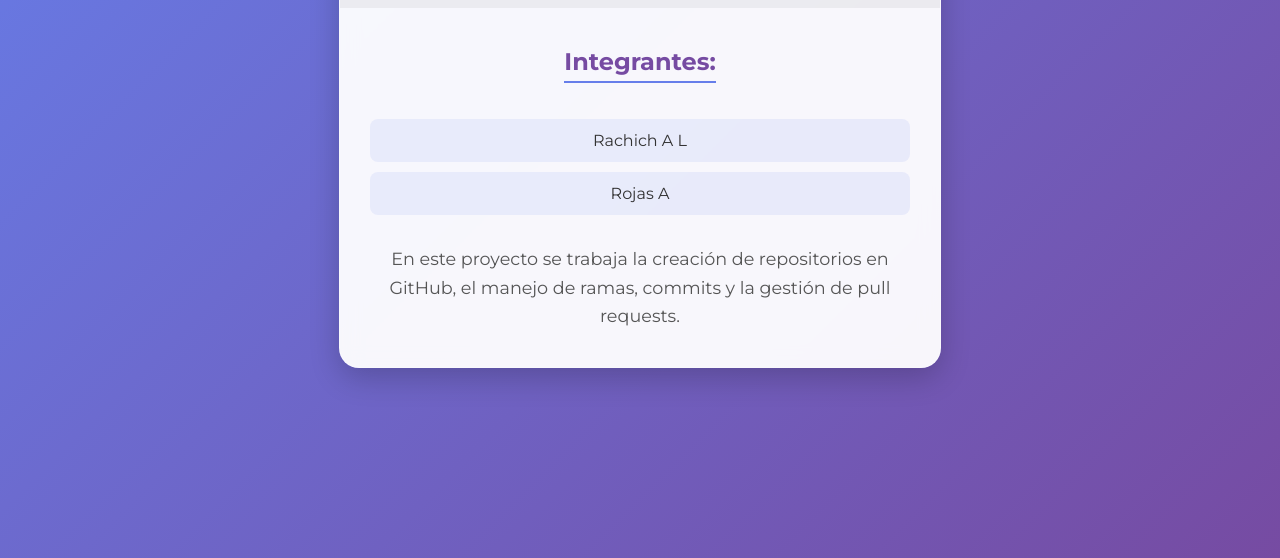
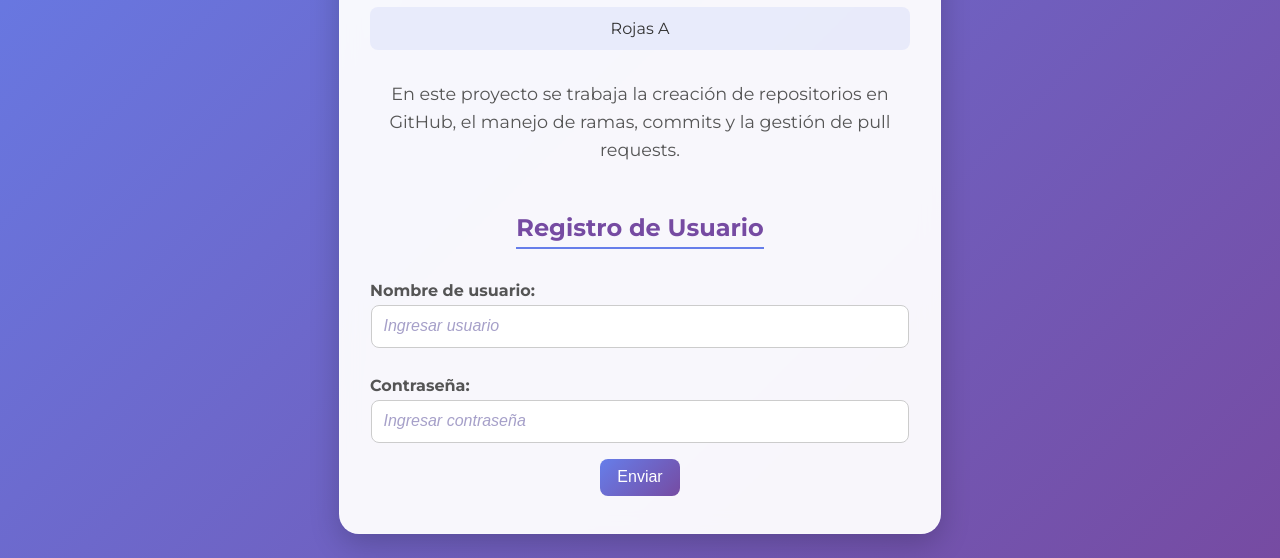
Before and after one commit to ayelen-rojas/PFO1_DevOps, a plain HTML site: page index.html in a window 1280 px wide. Shown: the part 282-840 px from the top of the page. Drawn offline with Linux system fonts and the light colour scheme.

Commit message:
Agregado de datos personales

```diff
--- a/index.html
+++ b/index.html
@@ -24,10 +24,23 @@
             </ul>
 
             <p>En este proyecto se trabaja la creación de repositorios en GitHub, el manejo de ramas, commits y la gestión de pull requests.</p>
+        <section class="form-container">
+            <h2>Registro de Usuario</h2>
+            <form id="form-perfil">
+                <label for="user">Nombre de usuario:</label>
+                <input type="text" id="user" name="user" placeholder="Ingresar usuario" required>
+
+                <label for="password">Contraseña:</label>
+                <input type="password" id="password" name="password" placeholder="Ingresar contraseña" required>
+
+                <button type="submit">Enviar</button>
+            </form>
+            <p id="respuesta"></p>
+        </section>
 
         </div>
     </main>
 
 </body>
-
+<script src="script.js"></script>
 </html>
--- /dev/null
+++ b/script.js
@@ -0,0 +1,19 @@
+const form = document.getElementById("form-perfil");
+
+form.addEventListener("submit", function (e) {
+	e.preventDefault();
+	const data = new FormData(form);
+
+	fetch("perfil.php", {
+		method: "POST",
+		body: data,
+	})
+		.then((res) => res.text())
+		.then((msg) => {
+			document.getElementById("respuesta").innerText = msg;
+		})
+		.catch((err) => {
+			document.getElementById("respuesta").innerText =
+				"Error en la comunicación con el servidor.";
+		});
+});
--- a/style.css
+++ b/style.css
@@ -76,7 +76,71 @@ li:hover {
     color: #555;
 }
 
+/* --- Formulario  --- */
+.form-container {
+    margin-top: 1.8rem;
+    text-align: center;
+    /* centramos todo el contenido */
+}
 
+.form-container h3 {
+    color: #3f3c64;
+    margin-bottom: 1rem;
+    font-size: 1.4em;
+    text-align: center;
+    /* centramos el título */
+}
+
+.form-container label {
+    display: block;
+    margin: 0.8rem 0 0.3rem;
+    font-weight: 600;
+    color: #555;
+    text-align: left;
+}
+
+.form-container input {
+    width: 95%;
+    padding: 0.7rem;
+    border: 1px solid #ccc;
+    border-radius: 8px;
+    font-size: 1rem;
+    margin-bottom: 1rem;
+    transition: border-color 0.2s ease-in-out, box-shadow 0.2s ease-in-out;
+}
+
+.form-container input:focus {
+    border-color: #667eea;
+    box-shadow: 0 0 5px rgba(102, 126, 234, 0.4);
+    outline: none;
+}
+
+.form-container input::placeholder {
+    color: #a6a0c9;
+    font-style: italic;
+}
+
+.form-container button {
+    background: linear-gradient(135deg, #667eea, #764ba2);
+    color: #fff;
+    border: none;
+    padding: 0.6rem 1.1rem;
+    border-radius: 8px;
+    font-size: 1rem;
+    cursor: pointer;
+    transition: transform 0.2s ease-in-out, background 0.2s ease-in-out;
+}
+
+.form-container button:hover {
+    transform: scale(1.1);
+    background: linear-gradient(135deg, #764ba2, #667eea);
+}
+
+#respuesta {
+    margin-top: 1rem;
+    font-style: italic;
+    color: #3f3c64;
+}
 /* --- Pie  --- */
 .card-footer {
     background-color: #f7f7f7;
```
